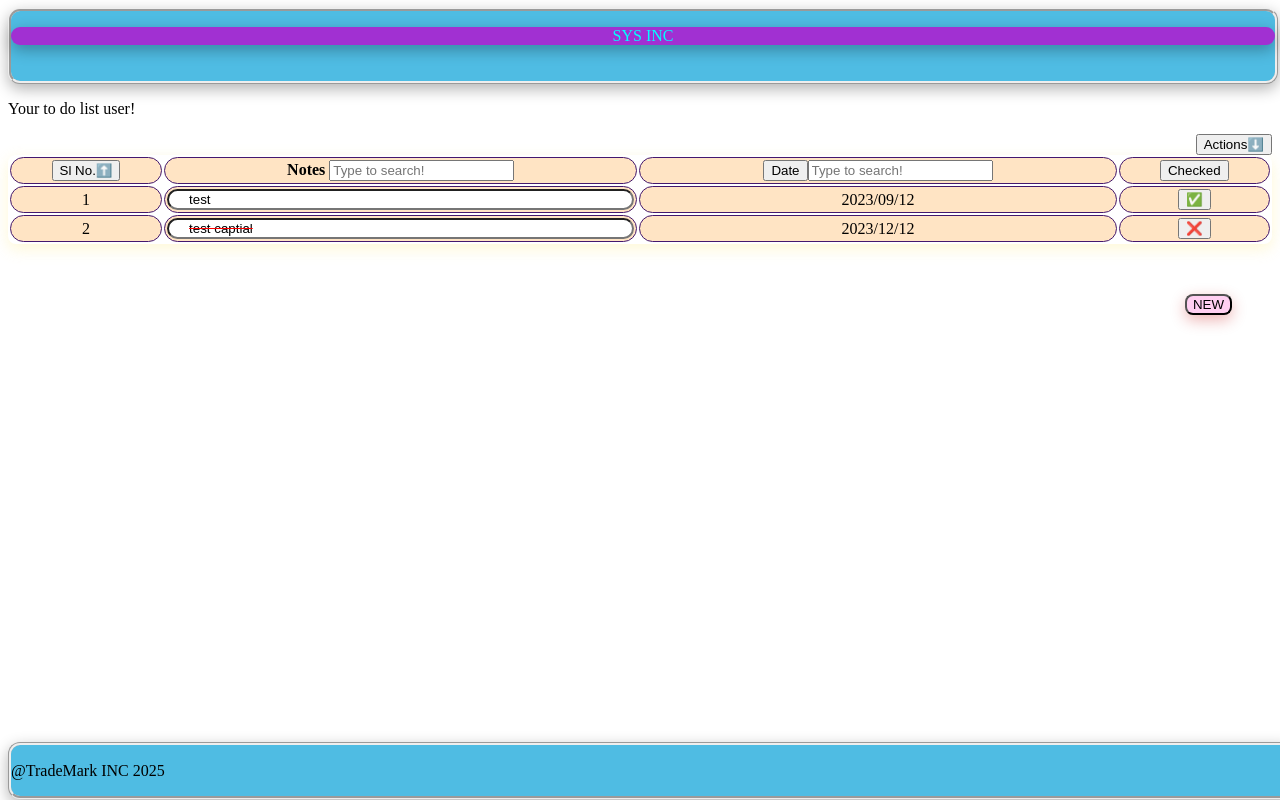
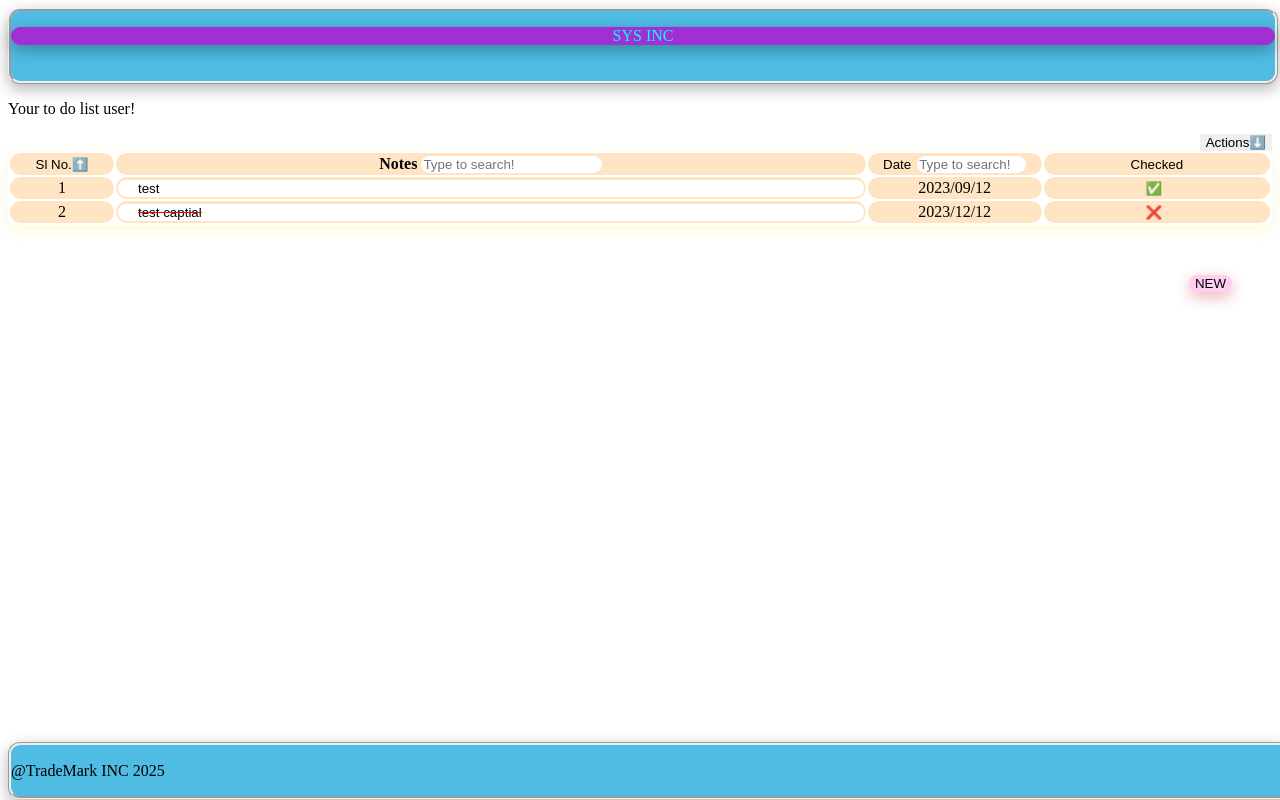
Before and after one commit to ashish1ankit/spacv, an Angular app: page /todo in a window 1280 px wide. Built offline with nearby package versions, Linux system fonts and the light colour scheme.

Commit message:
added styling

```diff
--- a/src/app/feature/todo/todo.css
+++ b/src/app/feature/todo/todo.css
@@ -2,6 +2,7 @@ table {
     width: 100%;
     /* border-style: dotted; */
     border-radius: 8px;
+    border-style: none;
     box-shadow: 0 5px 15px rgba(252, 232, 119, 0.3);
 }
 
@@ -18,9 +19,11 @@ table {
     border-radius: 8px;
     box-shadow: 0 5px 15px rgba(195, 7, 7, 0.3);
 text-decoration: solid;
+border-style: none;
 }
 .btnAddDiv{
-    padding: 50px;
+    padding-top: 50px;
+    padding-bottom: 100px;
 }
 
 .note {
@@ -28,32 +31,77 @@ text-decoration: solid;
     padding-left: 20px;
     padding-right: 20px;
     border-radius: 12px;
+    border-style: none;
+    right: 10px;
 }
-
+.notes{
+    border-style: none;
+    border-radius: 12px;
+}
+.slTh{
+    width: 100px;
+}
+.slThBtn{
+    border-style: none;
+    background-color: bisque;
+}
+.dateTh{
+    width: 170px;
+}
+.dateThBtn{
+    border-style: none;
+    background-color: bisque;
+    width: auto;
+    /* padding-right:80px; */
+    padding-left: 0px;
+    /* align-content: flex-end; */
+}
+.notesDateSearch{
+     border-style: none;
+    border-radius: 12px;
+    width: 109px;
+   /* position: absolute; */
+}
+.checkedBtnItems{
+    border-style: none;
+    background-color: bisque;
+    width: auto;
+    /* padding-right:80px; */
+    padding-left: 0px;
+}
+.checkedTh{
+    background-color: bisque;
+    border-style: none;
+    right: 20px;
+}
 th,
 td {
     background-color: bisque;
     border: 1px rgb(68, 24, 109);
-    border-style: groove;
+    border-style: none;
     border-radius: 40px;
     padding: 2px;
 }
 
 .mainDiv {
     position: relative;
+    border-style: none;
     /* padding-bottom: 120px; */
     /* padding-top: 20px; */
 }
 
 .btn-right-drp-down {
     float: right;
+    border-style: none;
+    border-radius: 40px;
 }
 
 .drop-down-content {
+    border-style: none;
     display: none;
     position: absolute;
     background-color: #95baff;
-
+border-radius: 40px;
     box-shadow: 0px 8px 16px 0px rgba(0, 0, 0, 0.2);
     z-index: 1;
 }
--- a/src/app/feature/todo/todo.html
+++ b/src/app/feature/todo/todo.html
@@ -2,11 +2,11 @@
     <div>
         <p>Your to do list user! </p>
         <div class="btn-right-drp-down">
-            <button (click)="actionToggleStatus()"
+            <button style="border-style: none;" (click)="actionToggleStatus()"
                 class="act-drp-down-btn">Actions{{!actionTogleStatus?'⬇️':'⬆️'}}</button>
             <div class="drop-down-content" [ngClass]="{'show':actionTogleStatus}">
-                <button (click)="toggleUploadExcel()">Upload Excel</button>
-                <button (click)="toggleDownloadExcel()">Download Excel</button>
+                <button style="border-style: none;" (click)="toggleUploadExcel()">Upload Excel</button>
+                <button style="border-style: none;" (click)="toggleDownloadExcel()">Download Excel</button>
             </div>
             <div>
 
@@ -21,26 +21,26 @@
         <div class="uploadExcelDiv"><input type="file" multiple accept=".xls,.xlsx" (change)="onSelectNotesExcel($event)"></div>
         <p style="color: red;">Size limit max 2mb</p>
         <div class="uploadExcelBtnDiv">
-            <button class="act-submit-btn" (click)="successUpload()">Submit</button>
-            <button (click)="cancelPopUpload()" class="act-cancel-btn">Cancel</button>
+            <button style="border-style: none;" class="act-submit-btn" (click)="successUpload()">Submit</button>
+            <button style="border-style: none;" (click)="cancelPopUpload()" class="act-cancel-btn">Cancel</button>
         </div>
     </div>
     <div>
         <table>
 
-            <th><button (click)="toggelSortBySlNo()">Sl No.{{!sortSlStatus?'⬆️':'⬇️'}}</button></th>
+            <th class="slTh"><button class="slThBtn" (click)="toggelSortBySlNo()">Sl No.{{!sortSlStatus?'⬆️':'⬇️'}}</button></th>
             <th>Notes <input class="notes" (input)="onTextChangeNotes($event)" type="search"
                     placeholder="Type to search!" /></th>
-            <th><button (click)="toggelSortByDate()">Date
-                    {{preDateStatus?(!sortDateStatus?'⬆️':'⬇️'):''}}</button><input class="notes"
+            <th class="dateTh"><button class="dateThBtn" (click)="toggelSortByDate()">Date
+                    {{preDateStatus?(!sortDateStatus?'⬆️':'⬇️'):''}}</button><input class="notesDateSearch"
                     (input)="onTextChangeDates($event)" type="search" placeholder="Type to search!" /></th>
-            <th><button>Checked</button></th>
+            <th><button class="checkedTh">Checked</button></th>
             <tr *ngFor="let data of userNotesData" style="text-align: center;">
                 <td>{{data.id}}</td>
                 <td><input class="note" [ngClass]="{'inputNote':data.checked}" [(ngModel)]="data.name" /></td>
                 <td>{{data.ndate}}</td>
                 <td title="Click here remove it">
-                    <button (click)="toggleStrciThroughNoteClass(data.id)">{{!data.checked?'✅':'❌'}}</button>
+                    <button class="checkedBtnItems" (click)="toggleStrciThroughNoteClass(data.id)">{{!data.checked?'✅':'❌'}}</button>
                 </td>
             </tr>
         </table>
```
